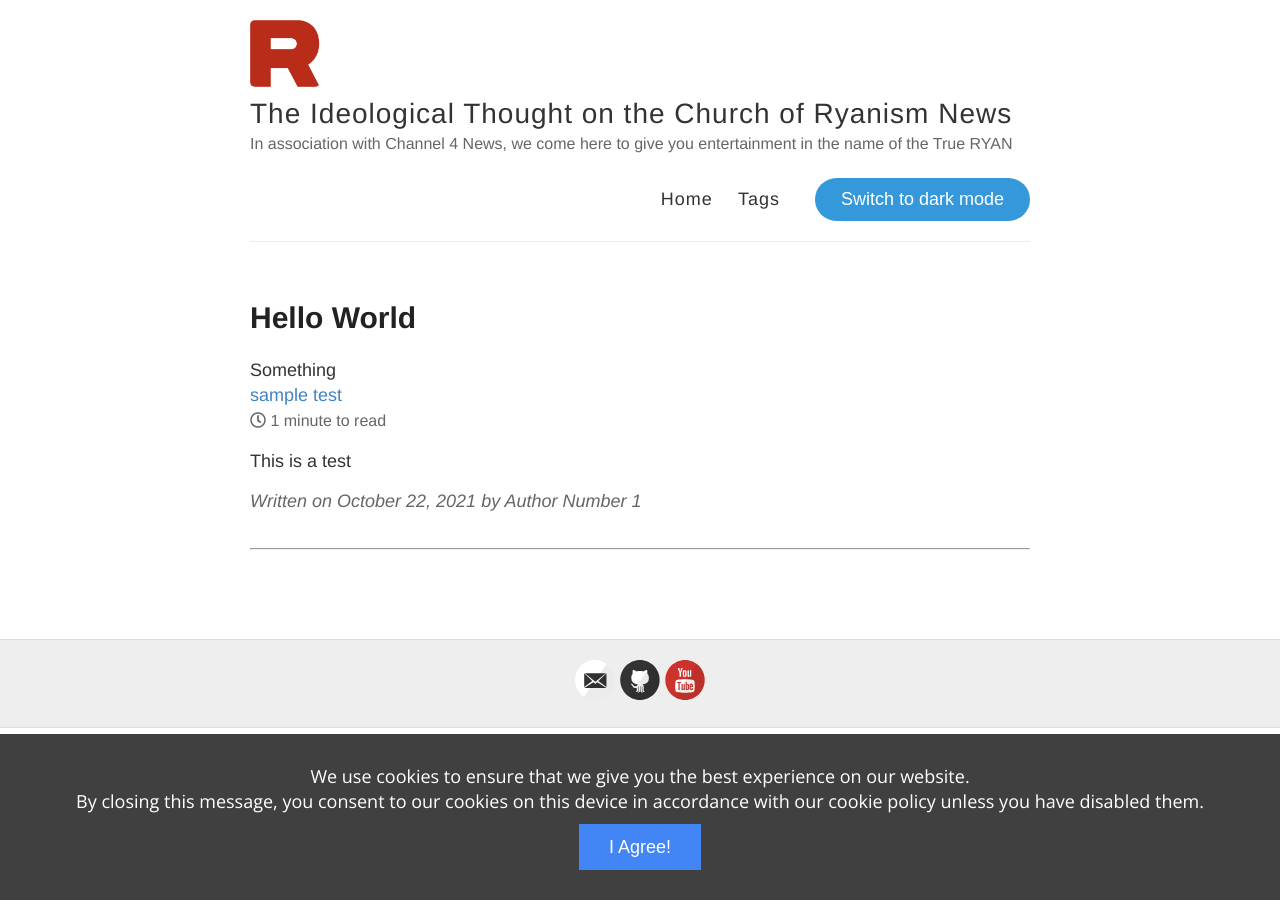
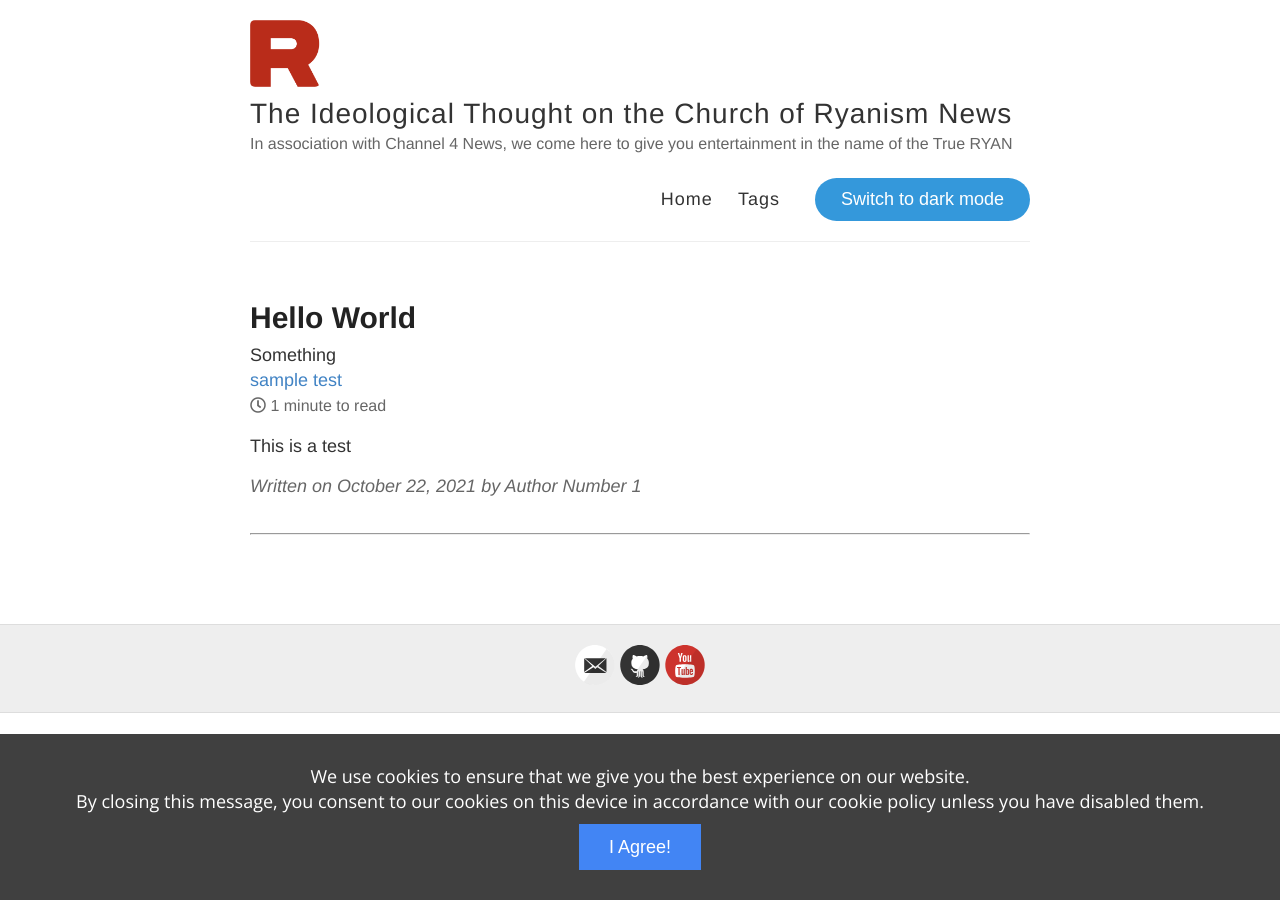
Before and after one commit to churchofryanism/blog.ryanism.org, a Jekyll site: the page built from _posts/2021-10-22-Hello-World.md, in a window 1280 px wide. Built offline with Jekyll 4.4.1, drawn with Linux system fonts in a browser that asks for light colours; comment, search, counter and statistics services are not loaded.

Commit message:
Update post.html
Co-Authored-By: PiSaucer <33438654+pisaucer@users.noreply.github.com>

```diff
--- a/_layouts/post.html
+++ b/_layouts/post.html
@@ -3,7 +3,7 @@ layout: default
 ---
 
 <article class="post">
-    <h1>{{ page.title }}</h1>
+    <h1 style="margin: 0px;">{{ page.title }}</h1>
 	<p style="margin: 0px;">{{ page.description }}</p>
     {% if page.tags %}
     {% for tag in page.tags %}
```
